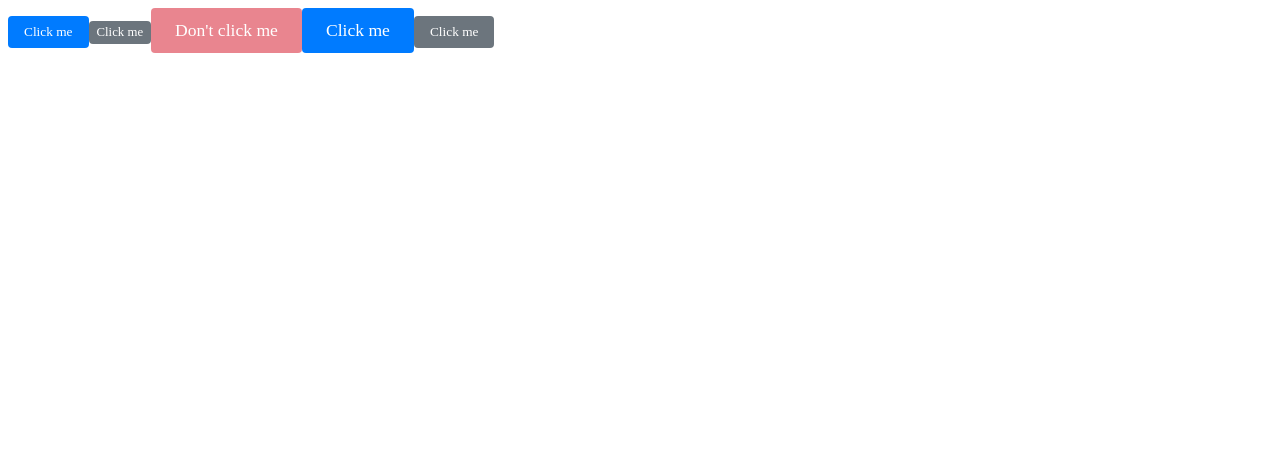
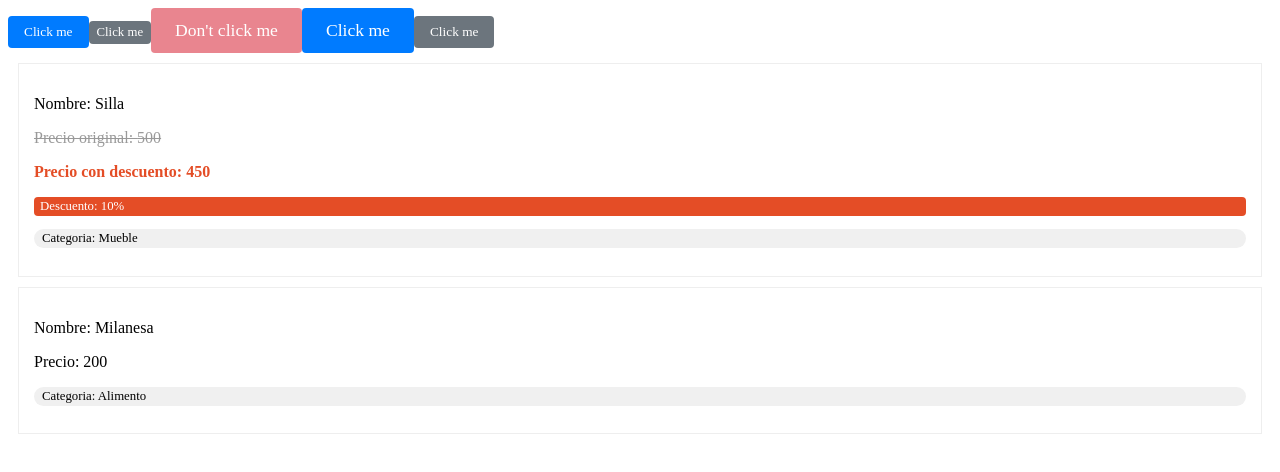
Before and after one commit to JeronimoCardu/activity-29-sept, a React (Vite) app: page / in a window 1280 px wide. Shown: the top 472 px of the page. Built offline with nearby package versions, Linux system fonts and the light colour scheme.

Commit message:
propuesta 3 agregada (product.jsx)

```diff
--- a/src/App.jsx
+++ b/src/App.jsx
@@ -1,5 +1,6 @@
 import "./misComponentes.css";
 import CustomButton from "./components/CustomButton";
+import Product from "./components/Product"
 import { useState } from "react";
 
 export default function App() {
@@ -46,6 +47,17 @@ export default function App() {
         size="medium"
         onClick={addCount}
       />
+      <Product
+        name="Silla"
+        price={500}
+        discount={10}
+        category="Mueble"
+      />
+      <Product
+        name="Milanesa"
+        price={200}
+        category="Alimento"
+      />
     </div>
   );
 }
--- /dev/null
+++ b/src/components/Product.jsx
@@ -0,0 +1,28 @@
+import React from 'react'
+
+function Product(props) {
+    return (
+        <div className='product'>
+            <p>Nombre: {props.name}</p>
+            {props.discount ?
+                (
+                    <div>
+                        <p className='original-price'>Precio original: {props.price}</p>
+                        <p className='discounted-price'>Precio con descuento: {(props.price - (props.price*(props.discount/100)))}</p>
+                        <p className='discount-badge'>Descuento: {props.discount + "%"}</p>
+                    </div>
+                )
+                :
+                (
+                    <div>
+                        <p>Precio: {props.price}</p>
+                    </div>
+                )
+
+            }
+            <p className='category'>Categoria: {props.category}</p>
+        </div>
+    )
+}
+
+export default Product
```
